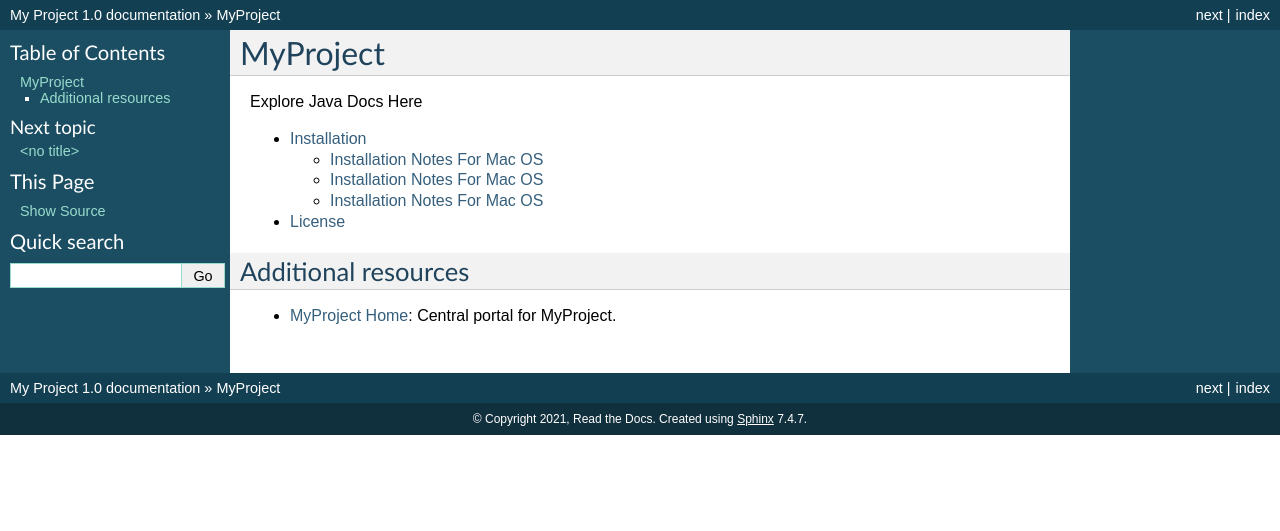
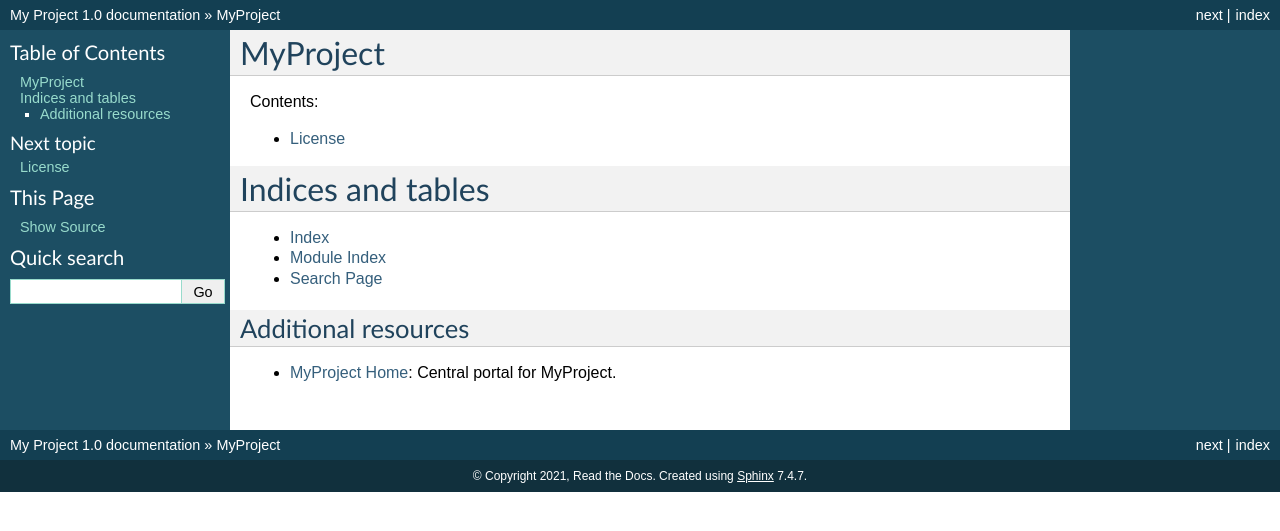
Before and after one commit to rajeshgavvala/custom-doc, a Sphinx documentation site: the page built from docs/index.rst, in a window 1280 px wide. Shown: the top 531 px of the page. Built offline with Sphinx 7.4.7, drawn with Linux system fonts in a browser that asks for light colours.

Commit message:
add changes

```diff
--- a/docs/index.rst
+++ b/docs/index.rst
@@ -1,14 +1,20 @@
 MyProject
 =====================
 
-Explore Java Docs Here
+Contents:
 
 .. toctree::
-    :maxdepth: 2
+   :maxdepth: 2
+   :glob:
 
-    introduction
-    installation/index
-    license
+   *
+
+Indices and tables
+==================
+
+* :ref:`genindex`
+* :ref:`modindex`
+* :ref:`search`
 
 
 Additional resources
--- a/docs/introduction.rst
+++ /dev/null
@@ -1 +0,0 @@
-.. include:: ../introduction.rst
```
